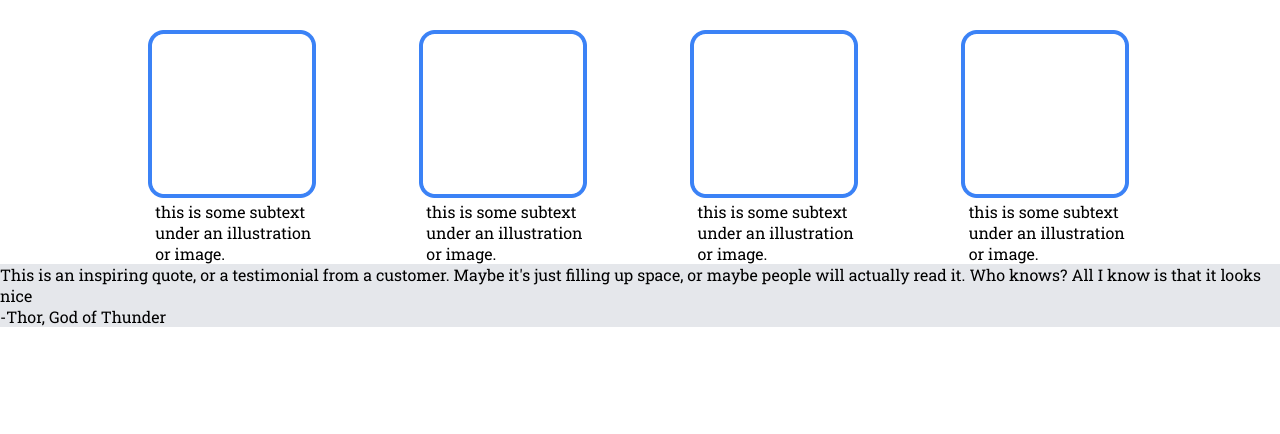
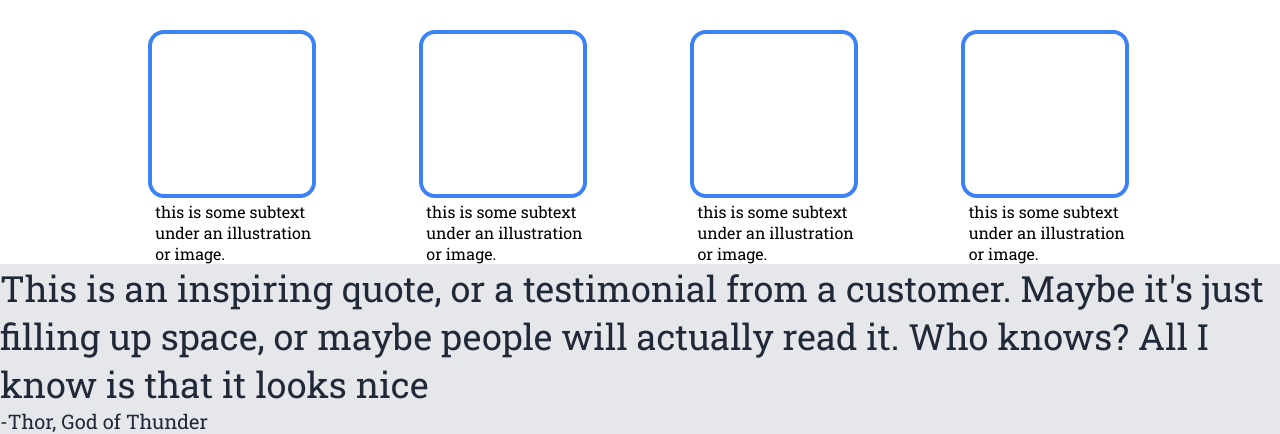
Before and after one commit to jcarr45/landing-page, a plain HTML site: page index.html in a window 1280 px wide. Shown: the part 489-923 px from the top of the page. Before the commit the page ends 816 px from the top, so only its background shows below. Drawn offline with Linux system fonts and the light colour scheme.

Commit message:
Style quote section text

```diff
--- a/style.css
+++ b/style.css
@@ -127,3 +127,15 @@ img {
     display: flex;
     flex-direction: column;
 }
+
+.quote-text {
+    font-size: 36px;
+    font-style: light italic;
+    color: #1F2937;
+}
+
+.author {
+    font-size: 20px;
+    font-weight: 700px;
+    color: #1F2937;
+}
```
